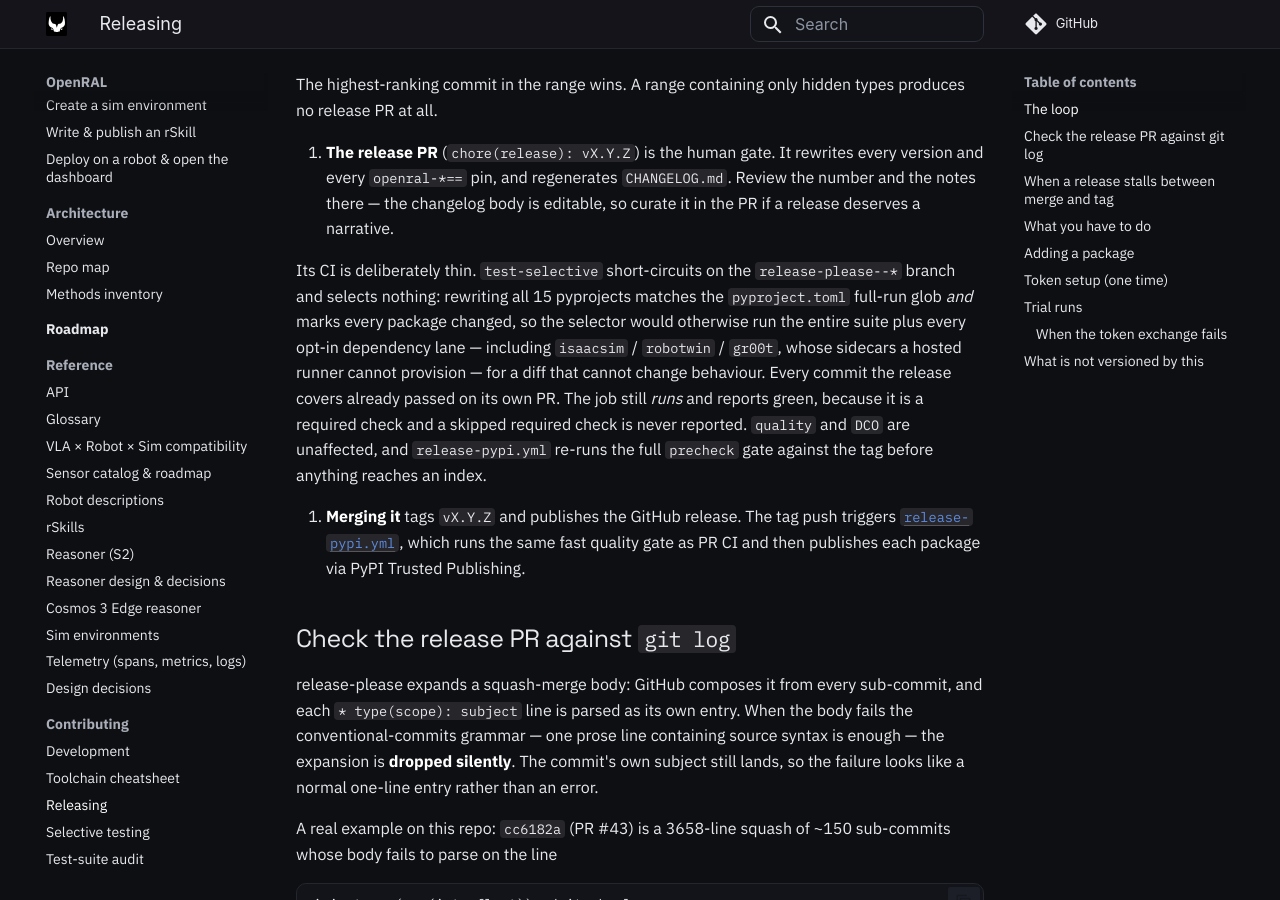
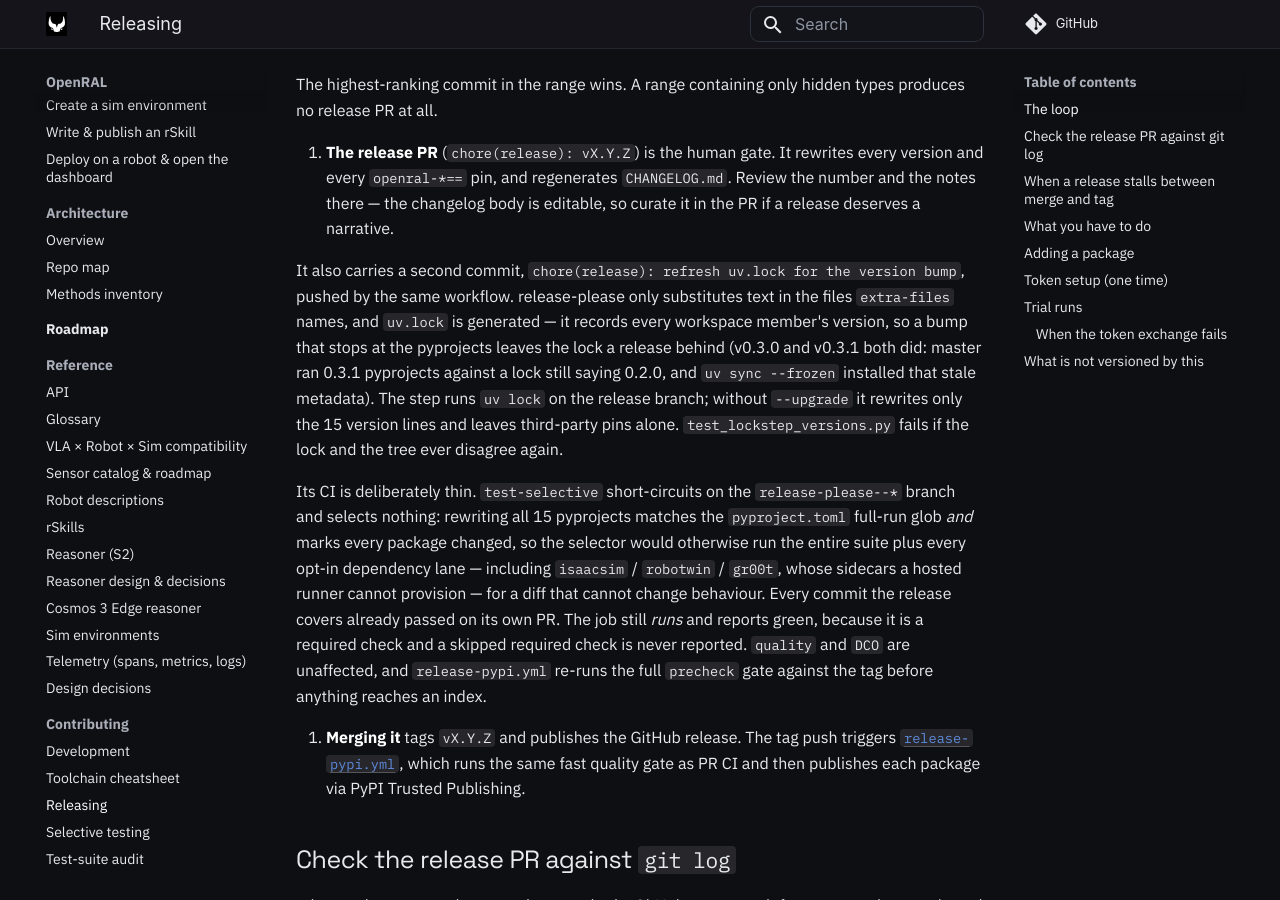
Before and after one commit to OpenRAL/openral, an MkDocs documentation site: the page built from docs/contributing/releasing.md, in a window 1280 px wide and 900 px high, scrolled down 830 px. Built offline with MkDocs 1.6.1 and Material for MkDocs 9.7.7, drawn with Linux system fonts in a browser that asks for light colours; comment, search, counter and statistics services are not loaded.

Commit message:
fix(release): regenerate uv.lock as part of the release PR
What changed: release-please.yml gains a step that runs `uv lock` on the
release branch and pushes the result into the release PR, plus the
`actions/checkout` + `setup-uv` steps it needs; `test_lockstep_versions.py`
asserts uv.lock records the tree's version for every workspace member;
docs/contributing/releasing.md documents the extra commit.

Why: release-please rewrites versions by substituting text in the files
`extra-files` names, and uv.lock is generated — it cannot be listed there,
because `x-release-please-*` annotations would not survive the next `uv lock`.
So the lock silently kept the previous release's numbers: master ran 0.3.1
pyprojects against a lock still naming 0.2.0 across both live releases, until
#79 regenerated it by hand. Doing that by hand every release is the chore this
removes — `uv lock` without `--upgrade` rewrites only the 15 version lines and
leaves third-party pins alone.

How tested: `uv lock` against the stale master tree rewrote exactly the 15
member versions `0.2.0 → 0.3.1` and no third-party pin (`Resolved 342 packages
in 307ms`). The new test fails against that stale lock (`assert not
{'openral-cli': '0.2.0', ...}`) and passes against the current one. The
workflow parses as YAML with the steps in the intended order.

Co-Authored-By: Claude Opus 5 (1M context) <noreply@anthropic.com>
Claude-Session: https://claude.ai/code/session_01WJZG9buhvyS8LYfsWCgcQr
Signed-off-by: Adrian Llopart <adrianllopart@gmail.com>

```diff
--- a/docs/contributing/releasing.md
+++ b/docs/contributing/releasing.md
@@ -36,6 +36,17 @@ merge PRs to master  →  release-please computes the bump  →  release PR
    every version and every `openral-*==` pin, and regenerates `CHANGELOG.md`.
    Review the number and the notes there — the changelog body is editable, so
    curate it in the PR if a release deserves a narrative.
+
+   It also carries a second commit, `chore(release): refresh uv.lock for the
+   version bump`, pushed by the same workflow. release-please only substitutes
+   text in the files `extra-files` names, and `uv.lock` is generated — it
+   records every workspace member's version, so a bump that stops at the
+   pyprojects leaves the lock a release behind (v0.3.0 and v0.3.1 both did:
+   master ran 0.3.1 pyprojects against a lock still saying 0.2.0, and
+   `uv sync --frozen` installed that stale metadata). The step runs `uv lock`
+   on the release branch; without `--upgrade` it rewrites only the 15 version
+   lines and leaves third-party pins alone. `test_lockstep_versions.py` fails
+   if the lock and the tree ever disagree again.
 
    Its CI is deliberately thin. `test-selective` short-circuits on the
    `release-please--*` branch and selects nothing: rewriting all 15 pyprojects
```
Also changed, not shown: 2 other files.
